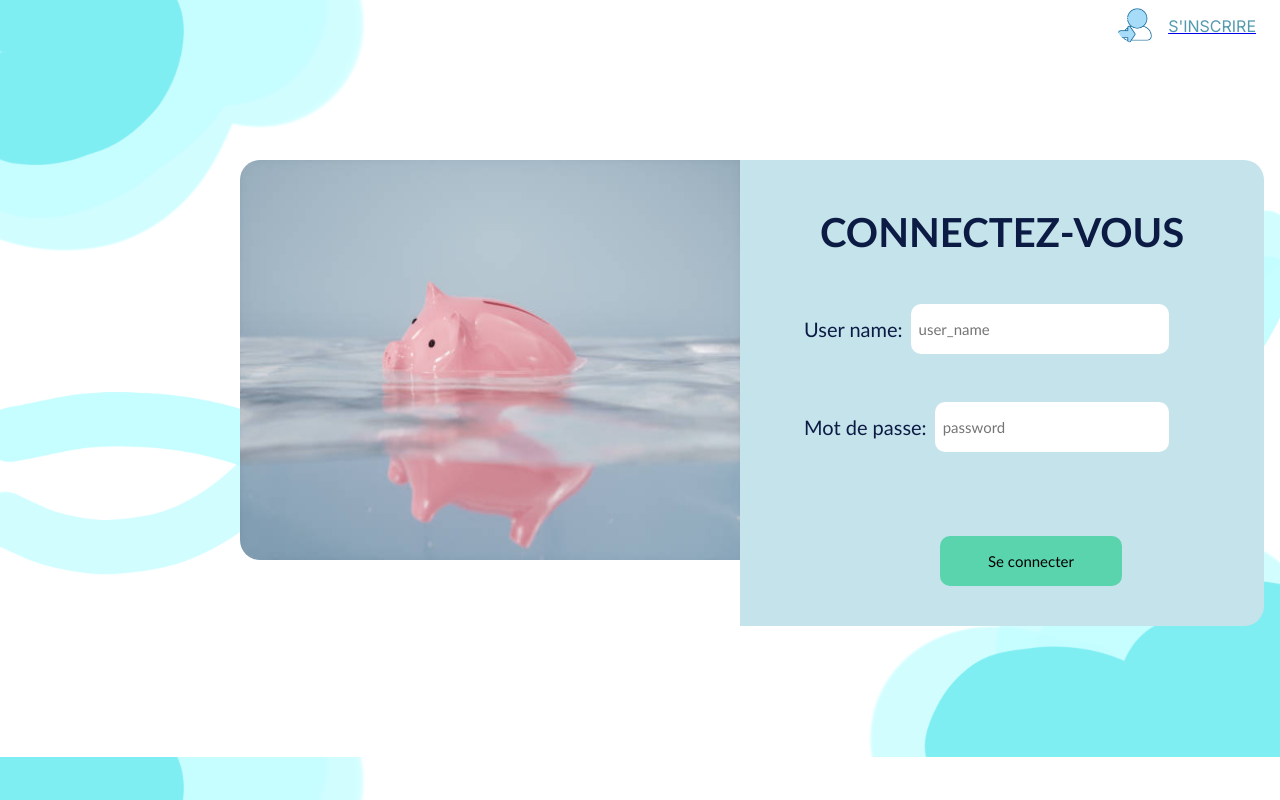
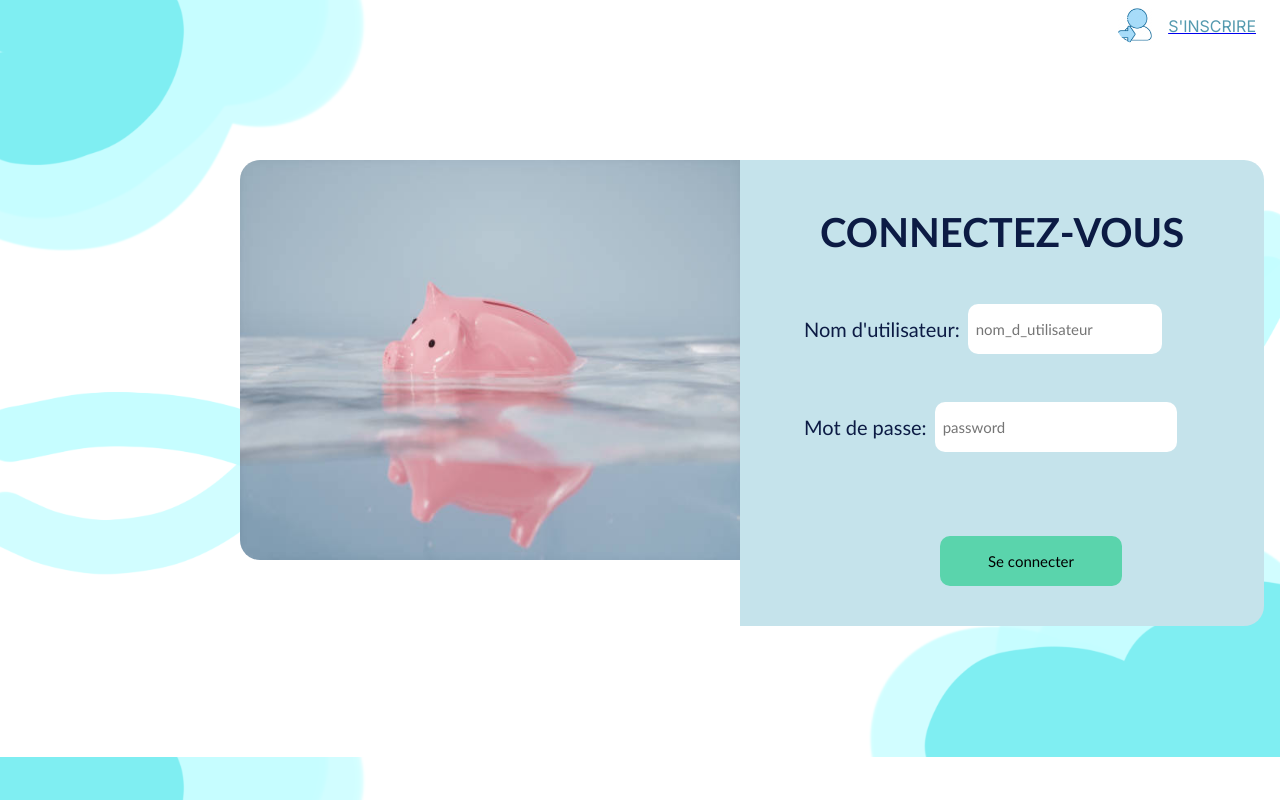
Before and after one commit to OUTER-DEV/KOTIKOKA-UI, a Next.js app in the folder kotikota-ui/: page /login in a window 1280 px wide. Built offline with nearby package versions, Linux system fonts and the light colour scheme; no server answers.

Commit message:
update login

```diff
--- a/kotikota-ui/src/app/(pages)/login/page.css
+++ b/kotikota-ui/src/app/(pages)/login/page.css
@@ -49,7 +49,7 @@ h1 {
     padding-left: 1vh;
     padding-top: 2vh;
     padding-bottom: 2vh;
-    padding-right: 8vh;
+    padding-right: -3vh;
     font-family: 'Trebuchet MS', 'Lucida Sans Unicode', 'Lucida Grande', 'Lucida Sans', Arial, sans-serif;
     font-size: 15px;
     transition: 1s;
@@ -65,7 +65,7 @@ h1 {
     padding-left: 1vh;
     padding-top: 2vh;
     padding-bottom: 2vh;
-    padding-right: 5vh;
+    padding-right: 6vh;
     font-family: 'Trebuchet MS', 'Lucida Sans Unicode', 'Lucida Grande', 'Lucida Sans', Arial, sans-serif;
     font-size: 15px;
     transition: 1s;
--- a/kotikota-ui/src/app/(pages)/login/page.js
+++ b/kotikota-ui/src/app/(pages)/login/page.js
@@ -28,12 +28,12 @@ const Login = () => {
       <h1>CONNECTEZ-VOUS</h1>
       <form onSubmit={handleSubmit}>
         <label className="username">
-        <p>User name:</p>
+        <p>Nom d'utilisateur:</p>
           <input
             type="text"
             value={username}
             onChange={(e) => setUsername(e.target.value)}
-            placeholder="user_name"
+            placeholder="nom_d_utilisateur"
           />
         </label>
         <label className="password">
```
